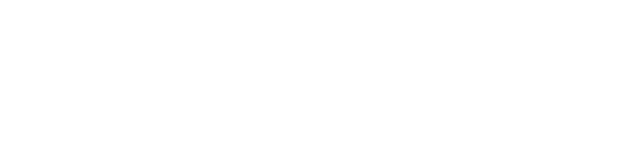
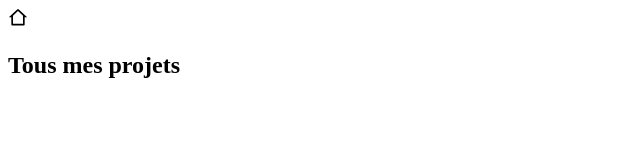
Before and after one commit to PelApY/Cours-Projet-Front-end, a plain HTML site: page tous-mes-projets.html in a window 1280 px wide. Shown: the whole page, without its empty margins (0-640 px from the left). Drawn offline with Linux system fonts and the light colour scheme.

Commit message:
ajout du lien "accueil" sur les pages html

```diff
--- a/tous-mes-projets.html
+++ b/tous-mes-projets.html
@@ -6,6 +6,14 @@
     <title>Tous mes projets | Portfolio Studi Projet Front End</title>
 </head>
 <body>
+    <header>
+        <a href="/"><img style="width: 20px" src="assets/icons/home.svg" /></a>
+    </header>
+    <main>
+        <section>
+            <h1>Tous mes projets</h1>
+        </section>
+    </main>
     <script src="./assets/app.js" type="module"></script>
 </body>
 </html>
```
Also changed, not shown: index.html (+6 -4 lines), projet.html (+8 -1 lines).
